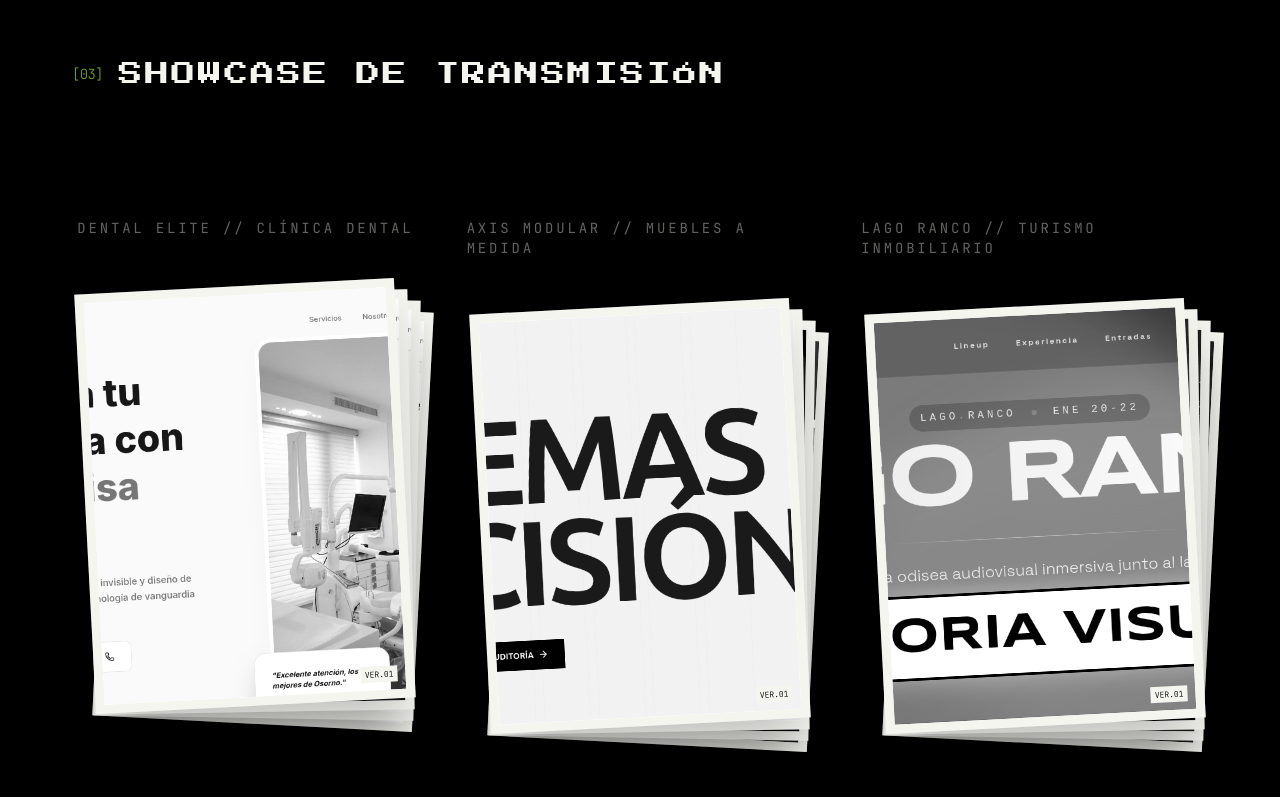
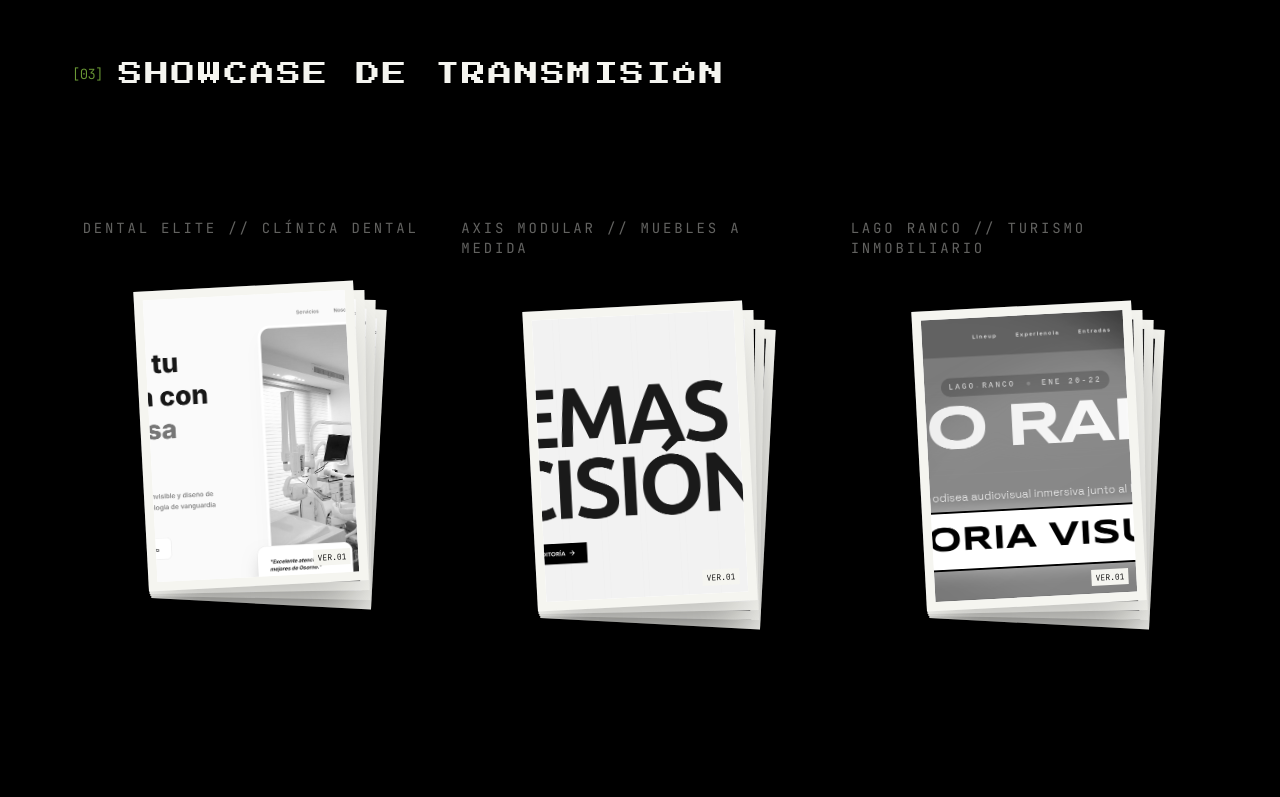
Before and after one commit to nehuenmartinsj-boop/Portfolio-Nehuen-Brut-Pixel, a React (Vite) app: page / in a window 1280 px wide. Shown: the part 2660-3457 px from the top of the page. Built offline with nearby package versions, Linux system fonts and the light colour scheme.

Commit message:
Smaller project thumbnails in gallery

```diff
--- a/src/App.tsx
+++ b/src/App.tsx
@@ -106,7 +106,7 @@
     <div className="py-20 flex flex-col items-center">
       <h3 className="font-mono text-sm uppercase opacity-40 mb-12 tracking-[0.2em]">{title}</h3>
       <div
-        className="relative cursor-pointer w-full max-w-[200px] h-[280px] md:max-w-[320px] md:h-[420px] group"
+        className="relative cursor-pointer w-full max-w-[140px] h-[180px] md:max-w-[220px] md:h-[300px] group"
         onClick={() => setIsOpen(true)}
       >
         {images.map((src, i) => (
@@ -256,7 +256,7 @@
   return (
     <section id="gallery" className="scroll-mt-32 max-w-7xl mx-auto mb-40 px-6 overflow-hidden">
       <SectionHeading number="03" title="SHOWCASE DE TRANSMISIÓN" />
-      <div className="grid grid-cols-1 md:grid-cols-3 gap-8 md:gap-12">
+      <div className="grid grid-cols-1 md:grid-cols-3 gap-6 md:gap-8">
         {projects.map((p, idx) => (
           <div key={idx} className={idx === 4 ? "md:col-start-2" : ""}>
             <ProjectScreenshotStack title={p.title} images={p.images} />
```
